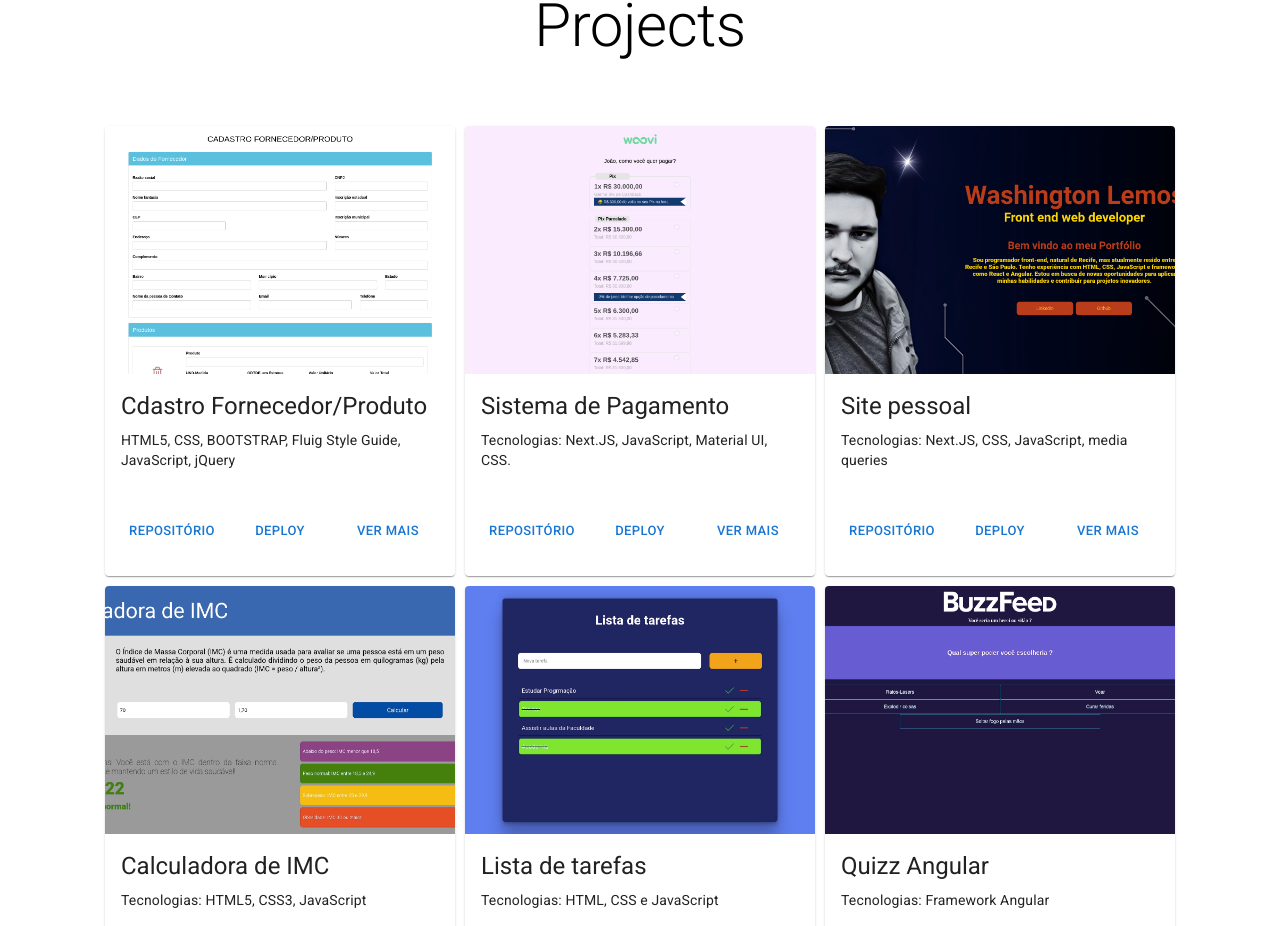
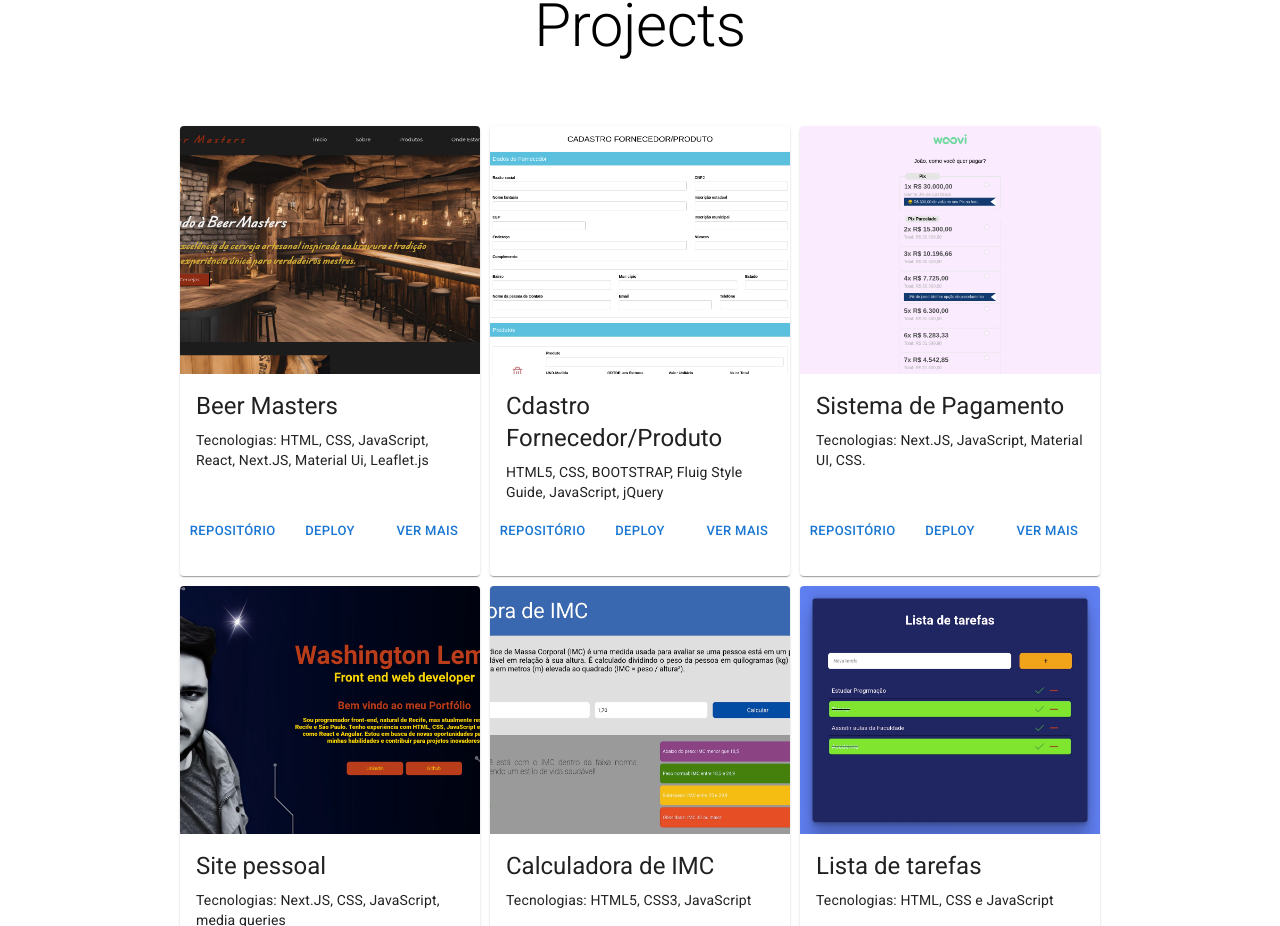
Before and after one commit to lemosdiego/new-portfolio, a Next.js app: page / in a window 1280 px wide. Shown: the part 874-1800 px from the top of the page. Built offline with nearby package versions, Linux system fonts and the light colour scheme.

Commit message:
Adicionando projeto

```diff
--- a/src/app/components/card/card.module.css
+++ b/src/app/components/card/card.module.css
@@ -1,6 +1,6 @@
 @media (min-width: 320px) and (max-width: 480px) {
   .containerCard {
-    width: 85%;
+    width: 300px;
     height: auto;
     background: var(--card-background);
     border-radius: 10px;
@@ -74,7 +74,7 @@
 
 @media (min-width: 481px) and (max-width: 768px) {
   .containerCard {
-    width: 400px;
+    width: 350px;
     height: auto;
     background: var(--card-background);
     border-radius: 10px;
@@ -215,7 +215,7 @@
 
 @media (min-width: 1201px) {
   .containerCard {
-    width: 350px;
+    width: 300px;
     height: 450px;
     background: var(--card-background);
     border-radius: 10px;
--- a/src/app/data/dataBase.js
+++ b/src/app/data/dataBase.js
@@ -1,6 +1,18 @@
 export const dataBase = [
   {
     id: 1,
+    title: "Beer Masters",
+    description:
+      "Tecnologias: HTML, CSS, JavaScript, React, Next.JS, Material Ui, Leaflet.js",
+    image: "/projetos/beerMasters.png",
+    modalTitle: "Berr Masters",
+    modalDescription:
+      "O projeto da landing page da cervejaria Beer Masters utiliza HTML5, CSS3, JavaScript, React.js e Next.js para criar uma experiência responsiva e interativa. Material UI foi usado para o design, e Leaflet.js para o mapa interativo. O cardápio é acessível via iFood, e o código foi gerenciado com Git e hospedado no GitHub, com deploy em Vercel.",
+    buttonLink2: "https://github.com/lemosdiego/beer-masters.git",
+    buttonLink3: "https://beer-masters.vercel.app/",
+  },
+  {
+    id: 2,
     title: "Cdastro Fornecedor/Produto",
     description: "HTML5, CSS, BOOTSTRAP, Fluig Style Guide, JavaScript, jQuery",
     image: "/projetos/printproject.png",
@@ -11,7 +23,7 @@ export const dataBase = [
     buttonLink3: "https://vflows-teste.vercel.app/",
   },
   {
-    id: 2,
+    id: 3,
     title: "Sistema de Pagamento",
     description: "Tecnologias: Next.JS, JavaScript, Material UI, CSS.",
     image: "/projetos/pagamento.png",
@@ -22,7 +34,7 @@ export const dataBase = [
     buttonLink3: "https://desafio-front-end-woovi-kappa.vercel.app/",
   },
   {
-    id: 3,
+    id: 4,
     title: "Site pessoal",
     description: "Tecnologias: Next.JS, CSS, JavaScript, media queries",
     image: "/projetos/site3.png",
@@ -33,7 +45,7 @@ export const dataBase = [
     buttonLink3: "https://portfolioatalizado.vercel.app/",
   },
   {
-    id: 4,
+    id: 5,
     title: "Calculadora de IMC",
     description: "Tecnologias: HTML5, CSS3, JavaScript",
     image: "/projetos/calculadoraImc.png",
@@ -44,7 +56,7 @@ export const dataBase = [
     buttonLink3: "https://imc-delta-seven.vercel.app/",
   },
   {
-    id: 5,
+    id: 6,
     title: "Lista de tarefas",
     description: "Tecnologias: HTML, CSS e JavaScript",
     image: "/projetos/todoList.png",
@@ -55,7 +67,7 @@ export const dataBase = [
     buttonLink3: "https://tarefas-diarias-omega.vercel.app/",
   },
   {
-    id: 6,
+    id: 7,
     title: "Quizz Angular",
     description: "Tecnologias: Framework Angular",
     image: "/projetos/quizz.png",
@@ -66,7 +78,7 @@ export const dataBase = [
     buttonLink3: "https://quizz-angular-nine.vercel.app/",
   },
   {
-    id: 7,
+    id: 8,
     title: "Previsão do tempo",
     description: "Tecnologias: HTML, CSS, JavaScript API",
     image: "/projetos/previsao.png",
@@ -77,7 +89,7 @@ export const dataBase = [
     buttonLink3: "https://previsao-do-tempo-mu.vercel.app/",
   },
   {
-    id: 8,
+    id: 9,
     title: "Calculadora",
     description: "Tecnologias: HTML, CSS, JavaScript",
     image: "/projetos/Calculadora.png",
@@ -88,7 +100,7 @@ export const dataBase = [
     buttonLink3: "https://calculadora-liard-ten.vercel.app/",
   },
   {
-    id: 9,
+    id: 10,
     title: "Site Android",
     description: "Tecnologias: HTML e CSS",
     image: "/projetos/android.png",
@@ -99,7 +111,7 @@ export const dataBase = [
     buttonLink3: "https://projeto-android-lime.vercel.app/",
   },
   {
-    id: 10,
+    id: 11,
     title: "Portfolio",
     description: "Tecnologias: HTML, CSS e JavaScript",
     image: "/projetos/projectportfolio.png",
```
Also changed, not shown: public/projetos/beerMasters.png (added).
